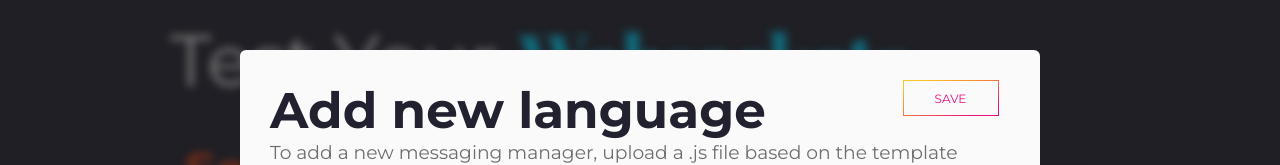
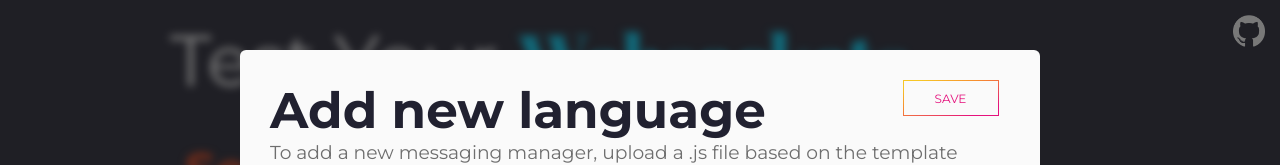
Before and after one commit to AntoineCheron/test-your-websockets, a plain HTML site: page index.html in a window 1280 px wide. Shown: the top 165 px of the page. Drawn offline with Linux system fonts and the light colour scheme.

Commit message:
Add github link top right corner

```diff
--- a/index.html
+++ b/index.html
@@ -35,6 +35,8 @@
 		</div>
 	</div>
 
+	<a id="github-link" href="https://github.com/AntoineCheron/test-your-websockets"><img src="img/GitHub-Mark-Light-120px-plus.png"></a>
+
 	<!-- Importing main js source & vue components -->
 	<script src="CONSTANTS.js"></script>
 	<script src="scripts/ace-builds/src-min-noconflict/ace.js" type="text/javascript" charset="utf-8"></script>
--- a/style.scss
+++ b/style.scss
@@ -43,6 +43,16 @@ body {
 	justify-content: space-between;
 }
 
+#github-link {
+	position: absolute;
+	top: 15px;
+	right: 15px;
+
+	& > img {
+		width: 32px;
+	}
+}
+
 @media only screen and (min-width:580px) and (max-width:980px) {
 	.title {
 		font-size: 54px;
```
Also changed, not shown: img/GitHub-Mark-Light-120px-plus.png (added), style.css.
